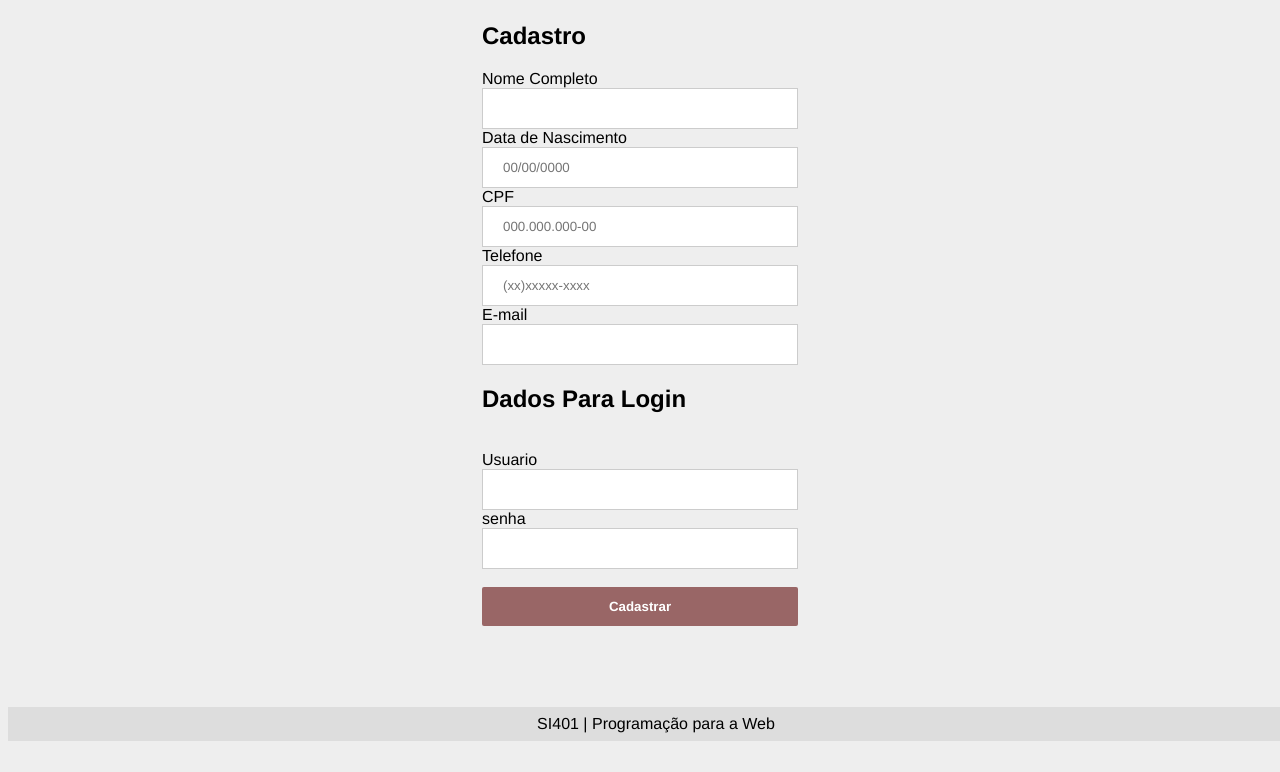
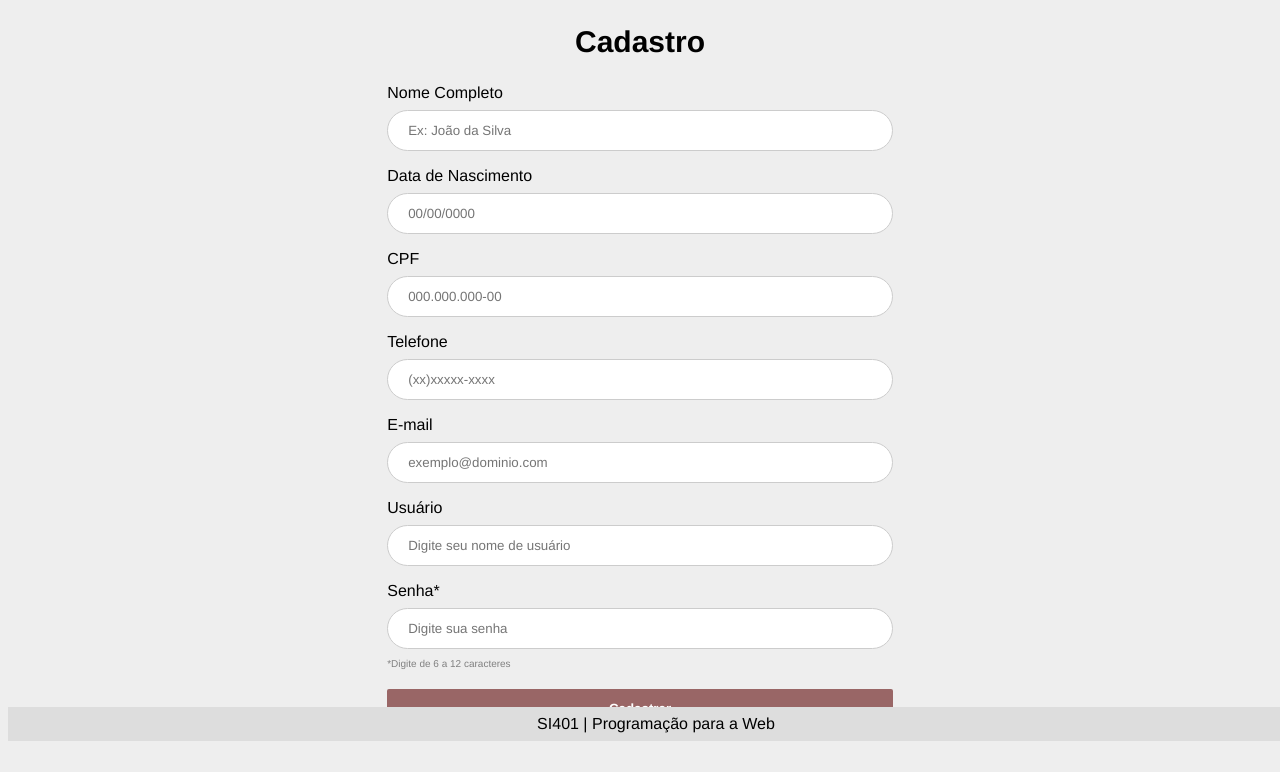
Before and after one commit to si401-web/campo-minado, a PHP site: page /cadastro.html in a window 1280 px wide. Shown: the part 59-831 px from the top of the page. Before the commit the page ends 800 px from the top, so only its background shows below. Run offline with PHP 8.4, Linux system fonts and the light colour scheme.

Commit message:
Ajustes nos campos de fomulário

```diff
--- a/cadastro.html
+++ b/cadastro.html
@@ -4,8 +4,7 @@
 <head>
     <title>Campo Minado | Cadastro</title>
     <meta charset="UTF-8" />
-    <meta name="keywords"
-        content="Unicamp, Tecnologia, Análise, Desenvolvimento, Sistemas, Programação, Web, SI401, Jogo, Campo Minado" />
+    <meta name="keywords" content="Unicamp, Tecnologia, Análise, Desenvolvimento, Sistemas, Programação, Web, SI401, Jogo, Campo Minado" />
     <link rel="stylesheet" type="text/css" href="css/main.css">
     <link rel="stylesheet" type="text/css" href="css/form.css">
 </head>
@@ -16,28 +15,58 @@
             Camp&#x1f4a3; Minad&#x1f4a3;
         </h1>
     </header>
-    <section class="container">
-        <h1>Cadastro</h1>
-        Nome Completo
-        <input type="text" />
-        Data de Nascimento
-        <input type="text" placeholder="00/00/0000" />
-        CPF
-        <input type="text" placeholder="000.000.000-00" />
-        Telefone
-        <input type="text" placeholder="(xx)xxxxx-xxxx" />
-        E-mail
-        <input type="email" />
-        <h1>Dados Para Login</h1>
-        <br />
-        Usuario
-        <input type="text" />
-        senha
-        <input type="text" />
-        <br />
-        <br />
-        <button>Cadastrar</button>
+
+    <section>
+        <form class="container">
+
+            <h1 class="cadastro-titulo">Cadastro</h1>
+
+            <div class="cadastro-campo">
+                <label>Nome Completo</label>
+                <input type="text" placeholder="Ex: João da Silva" />
+            </div>
+
+            <div class="cadastro-campo">
+                <label>Data de Nascimento</label>
+                <input type="text" placeholder="00/00/0000" />
+            </div>
+
+            <div class="cadastro-campo">
+                <label>CPF</label>
+                <input type="text" placeholder="000.000.000-00" />
+            </div>
+
+            <div class="cadastro-campo">
+                <label>Telefone</label>
+                <input type="text" placeholder="(xx)xxxxx-xxxx" />
+            </div>
+
+            <div class="cadastro-campo">
+                <label>E-mail</label>
+                <input type="email" placeholder="exemplo@dominio.com" />
+            </div>
+
+            <div class="cadastro-campo">
+                <label>Usuário</label>
+                <input type="text" placeholder="Digite seu nome de usuário" />
+            </div>
+
+            <div class="cadastro-campo campo-alerta">
+                <label>Senha*</label>
+                <input type="password" minlength="6" maxlength="12" placeholder="Digite sua senha" />
+                <span>*Digite de 6 a 12 caracteres</span>
+            </div>
+
+            <br />
+
+            <div class="center">
+                <button>Cadastrar</button>
+            </div>
+
+        </form>
+
     </section>
+
     <footer>
         SI401 | Programação para a Web
     </footer>
--- a/css/form.css
+++ b/css/form.css
@@ -10,20 +10,45 @@ section#form input {
     font-size: 1.1em;
 }
 
+.login-secao {
+    margin-top: 50px !important;
+}
+
+.login-secao h2 {
+    text-align: center;
+}
+
 .container {
     background-color: #EEE;
     position: relative;
     margin: auto;
-    width: 25%;
+    width: 40%;
     border: none;
+    min-height: 75vh;
 }
 
-input{
+.cadastro-titulo {
+    text-align: center;
+    font-size: 30px;
+}
+
+.cadastro-campo span {
+    font-size: 10px;
+    color: gray;
+}
+
+.campo-alerta input {
+    margin-bottom: 4px;
+}
+
+input {
     width: 100%;
     padding: 12px 20px;
     display: inline-block;
     border: 1px solid #ccc;
     box-sizing: border-box;
+    margin: 8px 0 16px;
+    border-radius: 30px;
 }
 
 input[type="checkbox"],
@@ -31,22 +56,26 @@ input[type="radio"] {
     width: auto;
 }
 
-button:hover{
+button:hover {
     cursor: pointer;
 }
 
-input[type=submit]{
-	background: #966;
+input[type=submit] {
+    background: #6E0E10;
     border: none;
     padding: 12px 20px;
     color: #FFF;
-	border-radius: 2px;
+    border-radius: 30px;
     font-weight: bold;
-	width: 100%;
+    width: 50%;
+    margin-bottom: 40px;
+    cursor: pointer;
 }
 
-input[type=submit]:hover{
-	cursor: pointer
+input[type=submit]:hover {
+    background-color: #EEE;
+    color: #6E0E10;
+    box-shadow: 0 12px 10px 0 rgba(0, 0, 0, 0.24), 0 10px 50px 0 rgba(0, 0, 0, 0.19);
 }
 
 #login-error-msg {
@@ -56,11 +85,10 @@ input[type=submit]:hover{
     opacity: 0;
 }
 
-.readonly{
-	background-color:#bdbdbd;
+.readonly {
+    background-color: #bdbdbd;
 }
 
 span.cad {
-    float: right;
-    padding-top: 16px;
+    margin-top: 100px;
 }
```
Also changed, not shown: editarCadastro.html (+23 -22 lines), login.html (+6 -9 lines), nova_partida.html (+21 -21 lines). Lines whose indentation alone changed are shown as unchanged.
